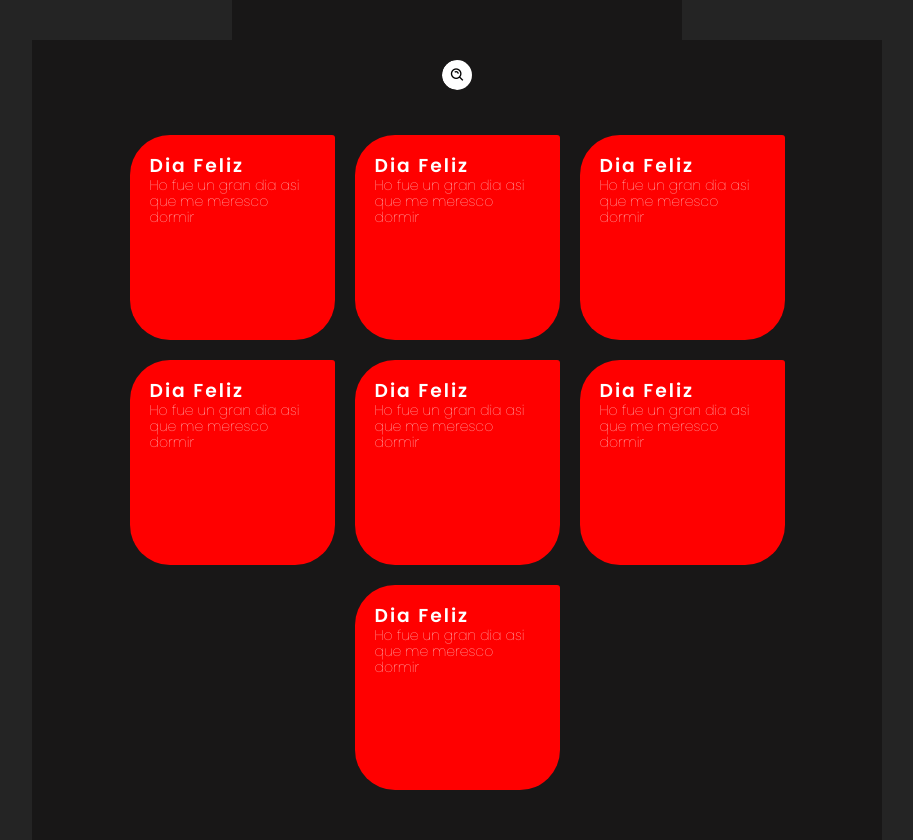
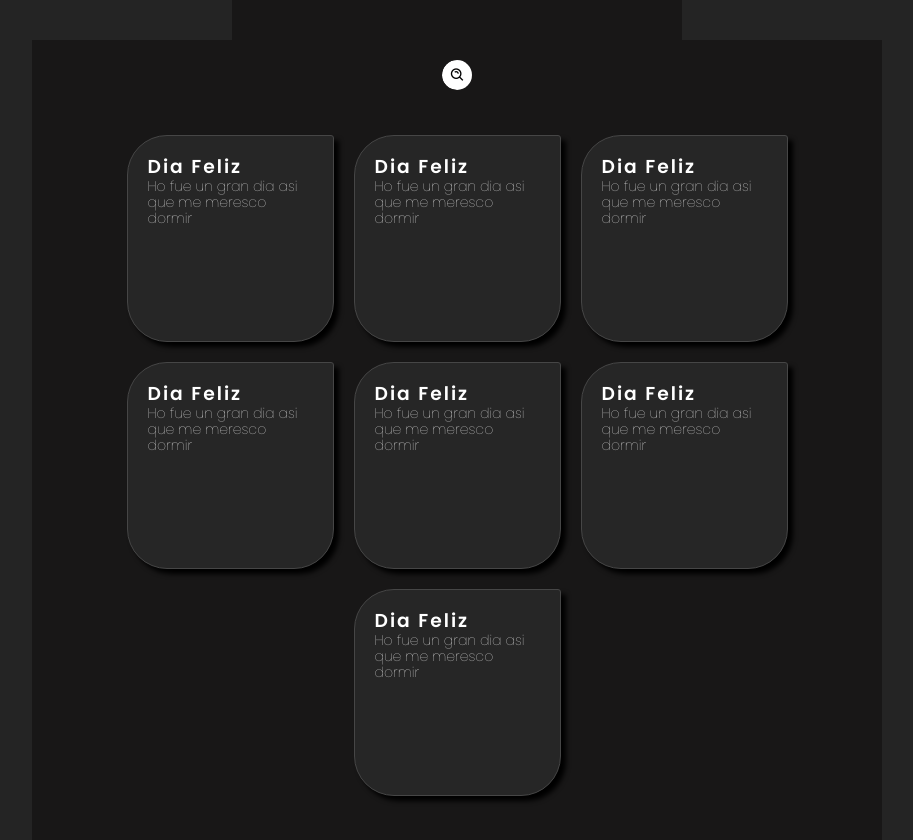
Before and after one commit to JuanJoseChambi/Note, a React (Vite) app: page / in a window 1280 px wide. Shown: the part 760-1600 px from the top of the page, without its empty margins (183-1096 px from the left). Built offline with nearby package versions, Linux system fonts and the light colour scheme.

Commit message:
Feature/Notes

```diff
--- a/src/Components/Note/Note.module.scss
+++ b/src/Components/Note/Note.module.scss
@@ -4,8 +4,10 @@
     height: 165px;
     border-radius: 40px 3px 40px 40px;
     padding: 20px 20px;
-    background-color: red;
+    background-color: #262626;
     margin: 10px;
+    border: 1px solid rgb(70, 70, 70);
+    box-shadow: 5px 5px 5px 0 #000000;
     h3{
         font-weight: $SemiBold;
         letter-spacing: 2px;
```
